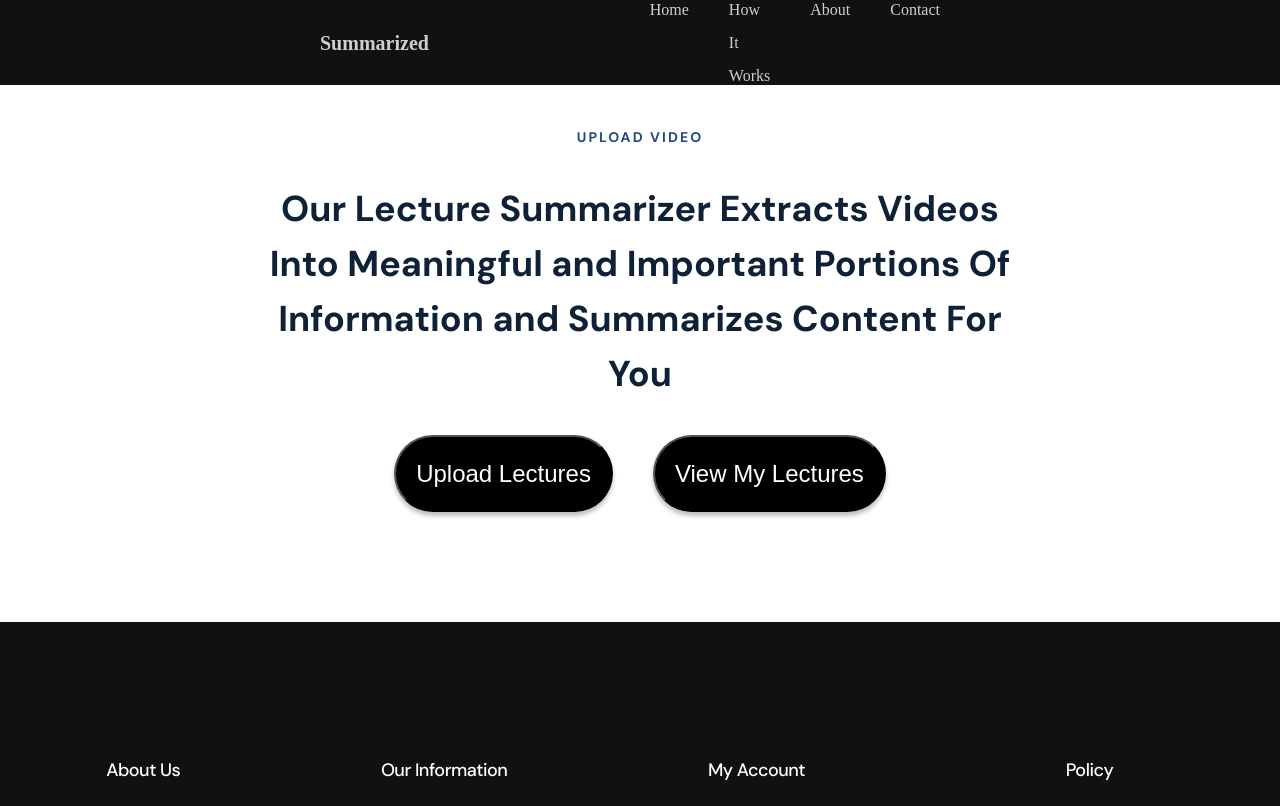
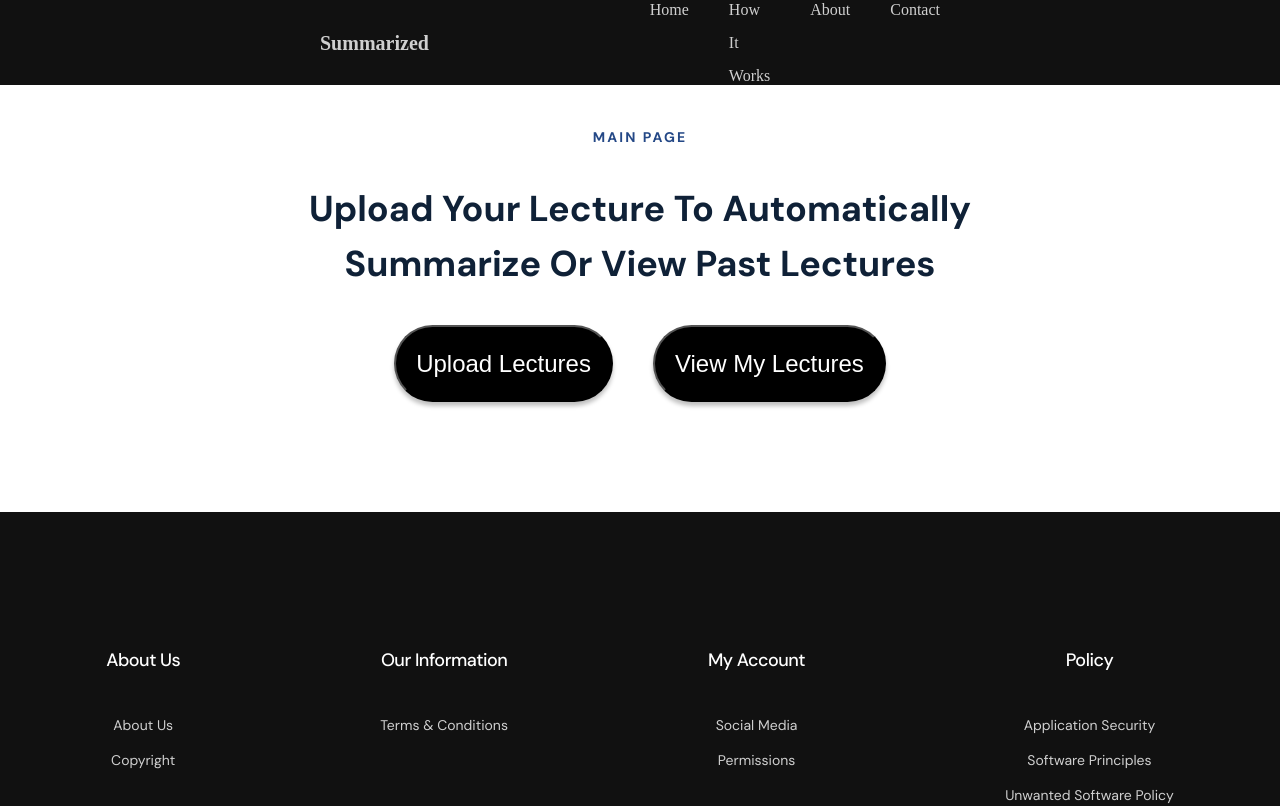
Before and after one commit to ShaanCoding/Summarized, a React (Create React App) app in the folder lecture-summarizer/: page /appMain in a window 1280 px wide. Shown: the top 806 px of the page. Built offline with nearby package versions, Linux system fonts and the light colour scheme.

Commit message:
Updated Content For All Pages
Copywriting is done

```diff
--- a/lecture-summarizer/src/Pages/AppMain.tsx
+++ b/lecture-summarizer/src/Pages/AppMain.tsx
@@ -13,8 +13,8 @@ const appMain = () => {
 
       <Content>
         <TitleProp
-          title="UPLOAD VIDEO"
-          description="Our Lecture Summarizer Extracts Videos Into Meaningful and Important Portions Of Information and Summarizes Content For You"
+          title="MAIN PAGE"
+          description="Upload Your Lecture To Automatically Summarize Or View Past Lectures"
         />
 
         <InlineFlexbox>
--- a/lecture-summarizer/src/Pages/SummarizedVideo.tsx
+++ b/lecture-summarizer/src/Pages/SummarizedVideo.tsx
@@ -51,7 +51,7 @@ const SummarizedVideo: React.FC<{ match: any }> = (props) => {
       <Content>
         <TitleProp
           title="SUMMARIZED LECTURE"
-          description="Our Lecture Summarizer Extracts Videos Into Meaningful and Important Portions Of Information and Summarizes Content For You"
+          description="View Our Summarized Lecture"
         />
 
         <div className="center-video">
@@ -86,7 +86,6 @@ const SummarizedVideo: React.FC<{ match: any }> = (props) => {
             {/* </Link> */}
           </div>
         </InlineFlexbox>
-
       </Content>
 
       <Footer />
--- a/lecture-summarizer/src/Pages/UploadVideo.tsx
+++ b/lecture-summarizer/src/Pages/UploadVideo.tsx
@@ -33,7 +33,7 @@ const UploadVideo = () => {
       <Content>
         <TitleProp
           title="UPLOAD VIDEO"
-          description="Our Lecture Summarizer Extracts Videos Into Meaningful and Important Portions Of Information and Summarizes Content For You"
+          description="Select Your Video To Automatically Summarize"
         />
 
         <div className="upload-file">
--- a/lecture-summarizer/src/Pages/ViewVideo.tsx
+++ b/lecture-summarizer/src/Pages/ViewVideo.tsx
@@ -18,7 +18,7 @@ const ViewVideo = () => {
       <Content>
         <TitleProp
           title="VIEW VIDEO"
-          description="Our Lecture Summarizer Extracts Videos Into Meaningful and Important Portions Of Information and Summarizes Content For You"
+          description="View Past Lectures and Summarized Notes"
         />
 
         <InlineFlexbox>
```
